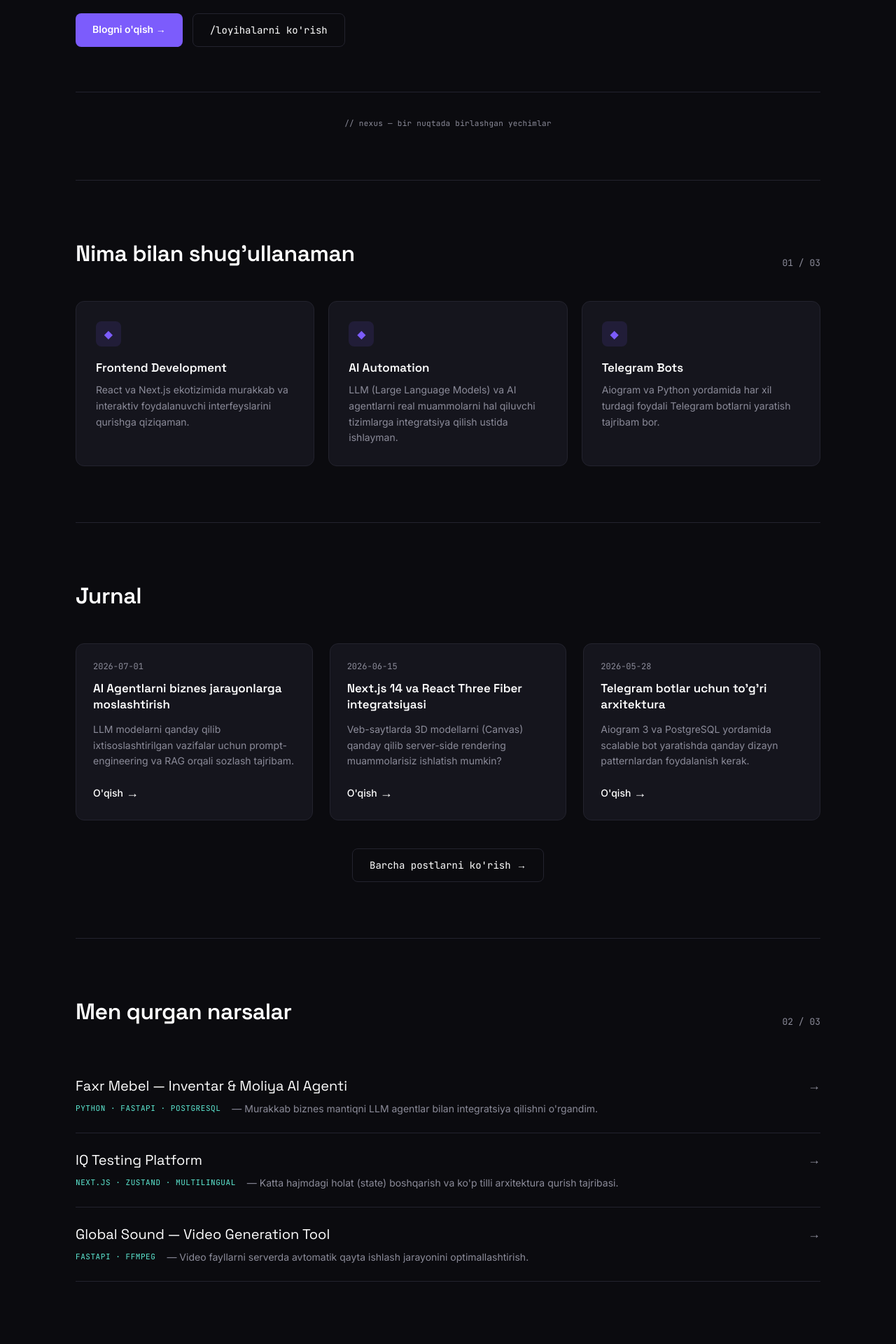
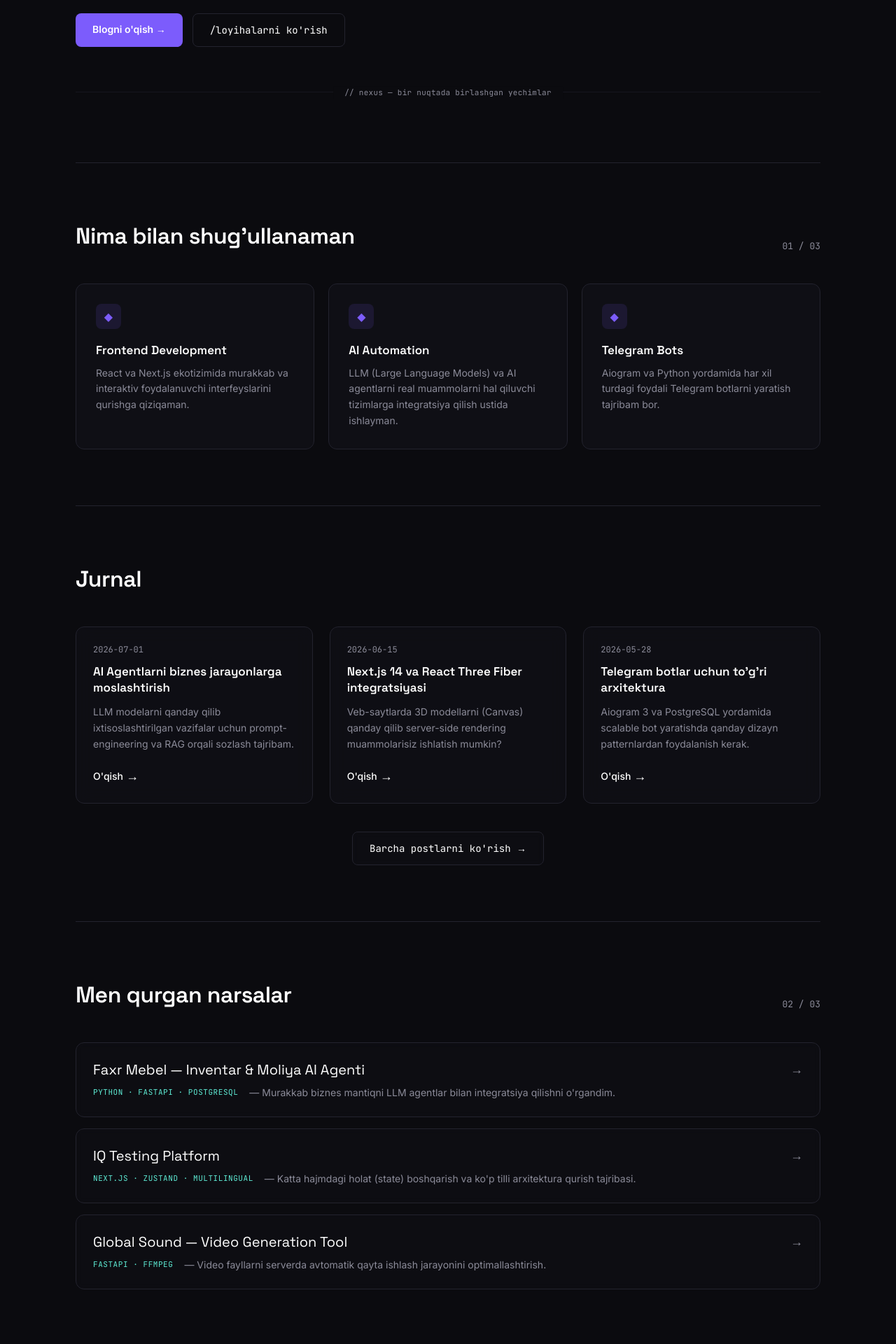
Before and after one commit to OgabekHub/nexus-devs, a Next.js app: page / in a window 1280 px wide. Shown: the part 360-2280 px from the top of the page at 70% size. Built offline with nearby package versions, Linux system fonts and the light colour scheme; no server answers.

Commit message:
Add premium 3D effects, Bloom, parallax and Framer Motion animations

```diff
--- a/components/Blog.tsx
+++ b/components/Blog.tsx
@@ -1,3 +1,5 @@
+import FadeIn from "./FadeIn";
+
 const POSTS = [
   {
     title: "AI Agentlarni biznes jarayonlarga moslashtirish",
@@ -19,16 +21,18 @@ const POSTS = [
 export default function Blog() {
   return (
     <section id="blog" className="border-t border-border py-20">
+      <FadeIn>
         <div className="mb-11 flex items-end justify-between">
           <h2 className="font-display text-[32px] font-semibold tracking-[-0.5px] text-white">
             Jurnal
           </h2>
         </div>
+      </FadeIn>
       <div className="grid gap-6 md:grid-cols-3">
-        {POSTS.map((post) => (
+        {POSTS.map((post, idx) => (
+          <FadeIn key={post.title} delay={idx * 0.15}>
             <div
-            key={post.title}
-            className="group flex flex-col justify-between rounded-xl border border-border bg-card p-6 transition-colors hover:border-cyan"
+              className="group flex flex-col justify-between h-full rounded-xl border border-border bg-card/40 backdrop-blur-md p-6 transition-all duration-300 hover:-translate-y-1 hover:border-cyan/50 hover:bg-card/70 hover:shadow-[0_8px_30px_rgb(94,234,212,0.08)]"
             >
               <div>
                 <time className="mb-3 block font-mono text-xs text-muted">
@@ -43,21 +47,24 @@ export default function Blog() {
               </div>
               <a
                 href="#"
-              className="inline-flex w-fit items-center text-sm font-medium text-white hover:text-cyan"
+                className="inline-flex w-fit items-center text-sm font-medium text-white transition-colors hover:text-cyan group-hover:text-cyan"
               >
-              O&apos;qish <span className="ml-1 text-lg">→</span>
+                O&apos;qish <span className="ml-1 text-lg transition-transform group-hover:translate-x-1">→</span>
               </a>
             </div>
+          </FadeIn>
         ))}
       </div>
+      <FadeIn delay={0.4}>
         <div className="mt-10 flex justify-center">
           <a
             href="#"
-          className="rounded-lg border border-border px-6 py-[13px] font-mono text-sm text-white transition-colors hover:bg-white/5"
+            className="rounded-lg border border-border bg-card/30 backdrop-blur-sm px-6 py-[13px] font-mono text-sm text-white transition-colors hover:bg-white/10 hover:border-white/20"
           >
             Barcha postlarni ko&apos;rish →
           </a>
         </div>
+      </FadeIn>
     </section>
   );
 }
--- a/components/Contact.tsx
+++ b/components/Contact.tsx
@@ -1,7 +1,10 @@
+import FadeIn from "./FadeIn";
+
 export default function Contact() {
   return (
     <section id="contact" className="py-20">
-      <div className="rounded-2xl border border-border bg-card px-8 py-14 text-center">
+      <FadeIn>
+        <div className="rounded-2xl border border-border bg-card/60 backdrop-blur-md px-8 py-14 text-center">
           <h2 className="mb-3.5 font-display text-4xl font-semibold text-white">
             Loyihalarimni kuzatib boring
           </h2>
@@ -35,6 +38,7 @@ export default function Contact() {
             </a>
           </div>
         </div>
+      </FadeIn>
     </section>
   );
 }
--- /dev/null
+++ b/components/FadeIn.tsx
@@ -0,0 +1,24 @@
+"use client";
+
+import { motion } from "framer-motion";
+import { ReactNode } from "react";
+
+interface FadeInProps {
+  children: ReactNode;
+  delay?: number;
+  className?: string;
+}
+
+export default function FadeIn({ children, delay = 0, className = "" }: FadeInProps) {
+  return (
+    <motion.div
+      initial={{ opacity: 0, y: 20 }}
+      whileInView={{ opacity: 1, y: 0 }}
+      viewport={{ once: true, margin: "-50px" }}
+      transition={{ duration: 0.6, delay, ease: [0.21, 0.47, 0.32, 0.98] }}
+      className={className}
+    >
+      {children}
+    </motion.div>
+  );
+}
--- a/components/Hero.tsx
+++ b/components/Hero.tsx
@@ -1,13 +1,14 @@
 "use client";
 
 import dynamic from "next/dynamic";
+import FadeIn from "./FadeIn";
 
 // Three.js relies on WebGL/canvas APIs unavailable during SSR, so this
 // component is loaded client-side only.
 const NexusGraph3D = dynamic(() => import("./NexusGraph3D"), {
   ssr: false,
   loading: () => (
-    <div className="flex h-[320px] w-full items-center justify-center font-mono text-xs text-muted md:h-[380px]">
+    <div className="flex h-[320px] w-full items-center justify-center font-mono text-xs text-muted md:h-[450px]">
       3D sahna yuklanmoqda...
     </div>
   ),
@@ -16,37 +17,49 @@ const NexusGraph3D = dynamic(() => import("./NexusGraph3D"), {
 export default function Hero() {
   return (
     <section className="pb-16 pt-22">
+      <FadeIn delay={0.1}>
         <div className="eyebrow mb-5 flex items-center gap-[10px] font-mono text-xs uppercase tracking-[1.5px] text-cyan">
           Frontend & AI Builder
         </div>
+      </FadeIn>
+      <FadeIn delay={0.2}>
         <h1 className="max-w-[680px] font-display text-[56px] font-semibold leading-[1.06] tracking-[-1.5px] text-white md:text-[56px] max-md:text-4xl">
           O&apos;zbekistondan <span className="text-purple">dasturchi</span>{" "}
           va AI builder.
         </h1>
+      </FadeIn>
+      <FadeIn delay={0.3}>
         <p className="mt-[22px] max-w-[480px] text-[17px] leading-relaxed text-muted">
           Nexus Devs — mening build-in-public jurnalim va shaxsiy loyihalarim uchun uy. Asosan Frontend, AI avtomatizatsiya va Telegram botlari bilan tajriba qilaman.
         </p>
+      </FadeIn>
+      <FadeIn delay={0.4}>
         <div className="mt-[34px] flex gap-3.5">
           <a
             href="#blog"
-          className="rounded-lg bg-purple px-6 py-[13px] text-sm font-semibold text-white transition-opacity hover:opacity-90"
+            className="rounded-lg bg-purple px-6 py-[13px] text-sm font-semibold text-white transition-opacity hover:opacity-90 hover:shadow-[0_0_20px_rgb(124,92,252,0.4)]"
           >
             Blogni o&apos;qish →
           </a>
           <a
             href="#work"
-          className="rounded-lg border border-border px-6 py-[13px] font-mono text-sm text-white transition-colors hover:bg-white/5"
+            className="rounded-lg border border-border px-6 py-[13px] font-mono text-sm text-white transition-colors hover:bg-white/5 hover:border-white/20"
           >
             /loyihalarni ko&apos;rish
           </a>
         </div>
+      </FadeIn>
 
-      <div className="mt-16 border-t border-border pt-9">
-        <p className="mb-2 text-center font-mono text-[11px] tracking-wide text-muted">
+      <FadeIn delay={0.5}>
+        <div className="mt-16 border-t border-border/50 pt-9 relative">
+          <div className="absolute left-1/2 top-0 -translate-x-1/2 -translate-y-1/2 bg-bg px-4">
+            <p className="text-center font-mono text-[11px] tracking-wide text-muted">
               // nexus — bir nuqtada birlashgan yechimlar
             </p>
+          </div>
           <NexusGraph3D />
         </div>
+      </FadeIn>
     </section>
   );
 }
--- a/components/Services.tsx
+++ b/components/Services.tsx
@@ -1,3 +1,5 @@
+import FadeIn from "./FadeIn";
+
 const FOCUS_AREAS = [
   {
     title: "Frontend Development",
@@ -16,26 +18,29 @@ const FOCUS_AREAS = [
 export default function Services() {
   return (
     <section id="services" className="border-t border-border py-20">
+      <FadeIn>
         <div className="mb-11 flex items-end justify-between">
           <h2 className="font-display text-[32px] font-semibold tracking-[-0.5px] text-white">
             Nima bilan shug&apos;ullanaman
           </h2>
           <span className="font-mono text-[13px] text-muted">01 / 03</span>
         </div>
+      </FadeIn>
       <div className="grid gap-5 md:grid-cols-3">
-        {FOCUS_AREAS.map((s) => (
+        {FOCUS_AREAS.map((s, idx) => (
+          <FadeIn key={s.title} delay={idx * 0.15}>
             <div
-            key={s.title}
-            className="rounded-xl border border-border bg-card p-7 transition-colors hover:border-purple"
+              className="group h-full rounded-xl border border-border bg-card/50 backdrop-blur-sm p-7 transition-all duration-300 hover:-translate-y-1 hover:border-purple/70 hover:bg-card/80 hover:shadow-[0_8px_30px_rgb(124,92,252,0.12)]"
             >
-            <div className="mb-[18px] flex h-9 w-9 items-center justify-center rounded-lg bg-[--purple-soft] text-purple">
+              <div className="mb-[18px] flex h-9 w-9 items-center justify-center rounded-lg bg-[--purple-soft] text-purple transition-transform group-hover:scale-110 group-hover:bg-purple group-hover:text-white">
                 ◆
               </div>
               <h3 className="mb-2 font-display text-[17px] font-semibold text-white">
                 {s.title}
               </h3>
-            <p className="text-sm leading-relaxed text-muted">{s.desc}</p>
+              <p className="text-sm leading-relaxed text-muted group-hover:text-muted-foreground transition-colors">{s.desc}</p>
             </div>
+          </FadeIn>
         ))}
       </div>
     </section>
--- a/components/Work.tsx
+++ b/components/Work.tsx
@@ -1,3 +1,5 @@
+import FadeIn from "./FadeIn";
+
 const PROJECTS = [
   {
     title: "Faxr Mebel — Inventar & Moliya AI Agenti",
@@ -19,24 +21,26 @@ const PROJECTS = [
 export default function Work() {
   return (
     <section id="work" className="border-t border-border py-20">
+      <FadeIn>
         <div className="mb-11 flex items-end justify-between">
           <h2 className="font-display text-[32px] font-semibold tracking-[-0.5px] text-white">
             Men qurgan narsalar
           </h2>
           <span className="font-mono text-[13px] text-muted">02 / 03</span>
         </div>
-      <div className="flex flex-col">
-        {PROJECTS.map((p) => (
+      </FadeIn>
+      <div className="flex flex-col gap-4">
+        {PROJECTS.map((p, idx) => (
+          <FadeIn key={p.title} delay={idx * 0.1}>
             <a
-            key={p.title}
               href="#"
-            className="group flex flex-col justify-center border-b border-border py-6 transition-colors hover:border-purple/50"
+              className="group flex flex-col justify-center rounded-xl border border-border bg-card/30 backdrop-blur-sm p-6 transition-all hover:-translate-y-1 hover:border-purple/50 hover:bg-card/60"
             >
               <div className="flex items-center justify-between mb-2">
                 <span className="font-display text-xl text-white transition-colors group-hover:text-purple">
                   {p.title}
                 </span>
-              <span className="text-lg text-muted transition-colors group-hover:text-purple">→</span>
+                <span className="text-lg text-muted transition-transform group-hover:translate-x-1 group-hover:text-purple">→</span>
               </div>
               <div className="flex flex-col md:flex-row md:items-center gap-2 md:gap-4">
                 <span className="font-mono text-[11px] uppercase tracking-wider text-cyan">
@@ -47,6 +51,7 @@ export default function Work() {
                 </span>
               </div>
             </a>
+          </FadeIn>
         ))}
       </div>
     </section>
```
Also changed, not shown: components/NexusGraph3D.tsx (+58 -25 lines), package.json (+10 -8 lines), 1 other file (tests, documents, lock files or other folders). Lines whose indentation alone changed are shown as unchanged.
